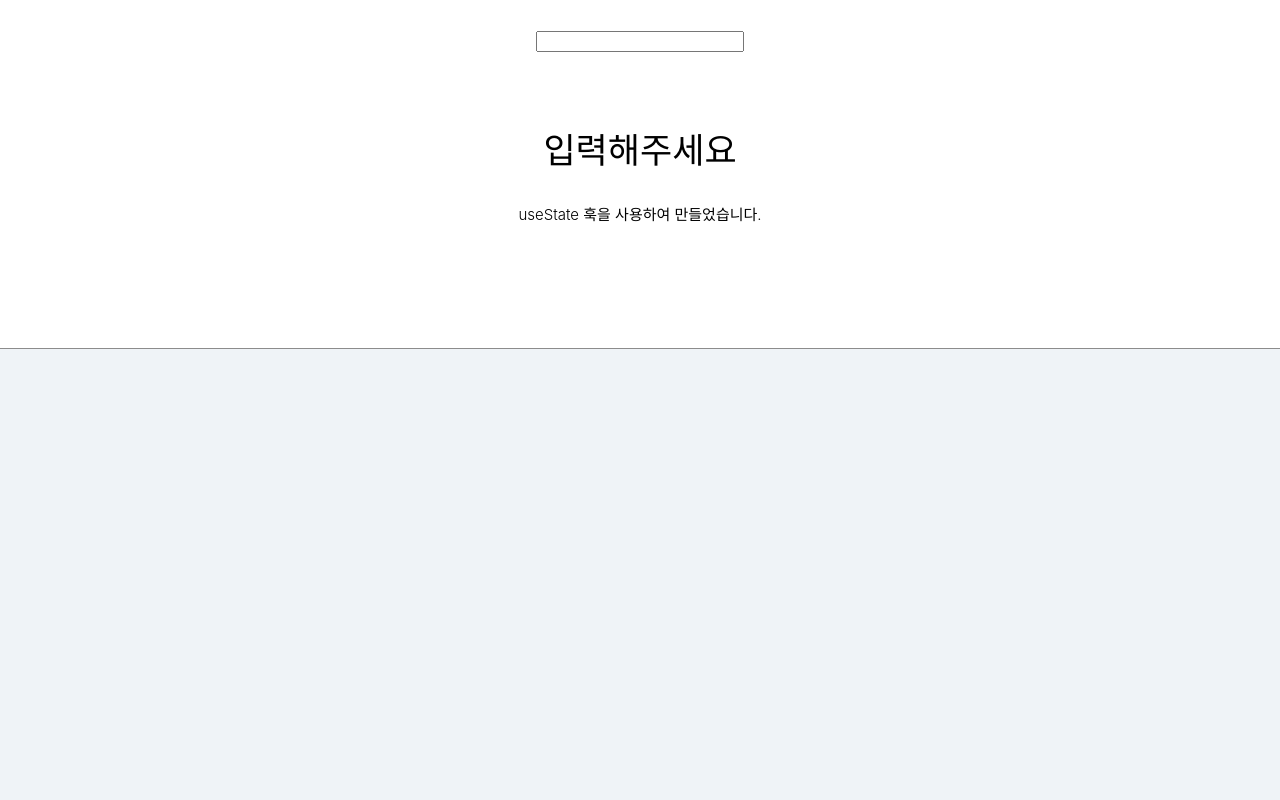
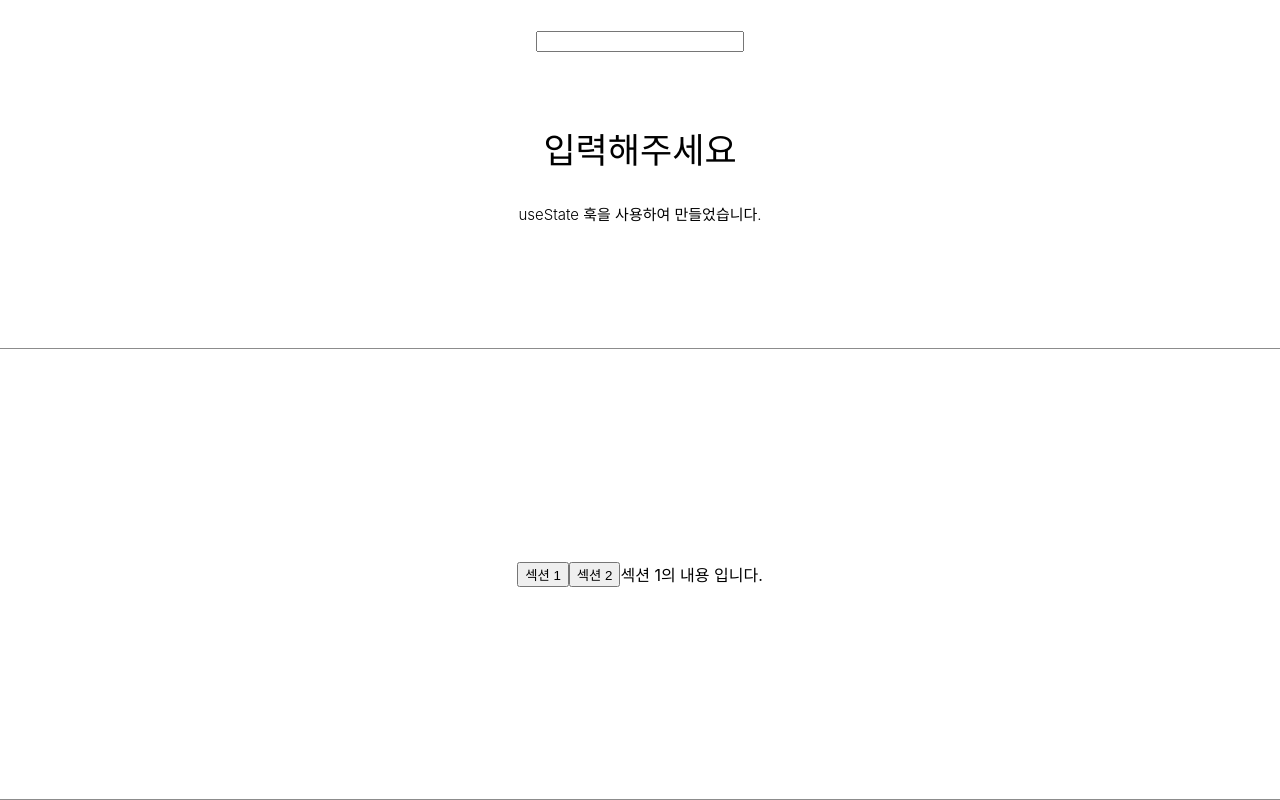
Before and after one commit to ldh3907/study-react-nomadcoder-10-kinds-hooks, a React (Create React App) app: page /#/ in a window 1280 px wide. Shown: the part 653-1453 px from the top of the page. Before the commit the page ends 1002 px from the top, so only its background shows below. Built offline with nearby package versions, Linux system fonts and the light colour scheme.

Commit message:
add : changesection
add : changesection

```diff
--- a/src/App.js
+++ b/src/App.js
@@ -3,6 +3,7 @@ import { HashRouter, Route } from "react-router-dom";
 import Count from "./components/count";
 import Navigation from "./components/navigation";
 import CheckInput from "./components/chkinput";
+import ChangeSection from "./components/changesection";
 
 function App() {
   return (
@@ -11,6 +12,7 @@ function App() {
       <section id="content">
         <Route path="/" exact={true} component={Count} />
         <Route path="/" exact={true} component={CheckInput} />
+        <Route path="/" exact={true} component={ChangeSection} />
       </section>
     </HashRouter>
   );
--- /dev/null
+++ b/src/components/changesection.css
@@ -0,0 +1,10 @@
+.changesection-container {
+  width: 100%;
+  height: 450px;
+  display: flex;
+  align-items: center;
+  justify-content: center;
+  background-color: #fff;
+  margin: auto;
+  border-bottom: 0.5px solid #8c8c8c;
+}
--- /dev/null
+++ b/src/components/changesection.js
@@ -0,0 +1,40 @@
+import { useState } from "react";
+import "./changesection.css";
+
+const content = [
+  {
+    tab: "섹션 1",
+    content: "섹션 1의 내용 입니다.",
+  },
+  {
+    tab: "섹션 2",
+    content: "섹션 2의 내용 입니다.",
+  },
+];
+
+const ChangeSection = () => {
+  const useTabs = (tabIndex, tabsContents) => {
+    // if (!tabsContents || !Array.isArray(tabsContents)) {
+    //   return;
+    // }
+    const [currentIndex, setCurrentIndex] = useState(tabIndex);
+    console.log(currentIndex);
+    return {
+      currentItem: tabsContents[currentIndex],
+      changeItem: setCurrentIndex,
+    };
+  };
+  const { currentItem, changeItem } = useTabs(0, content);
+  return (
+    <section id="changesection">
+      <div className="changesection-container">
+        {content.map((section, index) => (
+          <button onClick={() => changeItem(index)}>{section.tab}</button>
+        ))}
+        <div>{currentItem.content}</div>
+      </div>
+    </section>
+  );
+};
+
+export default ChangeSection;
```
